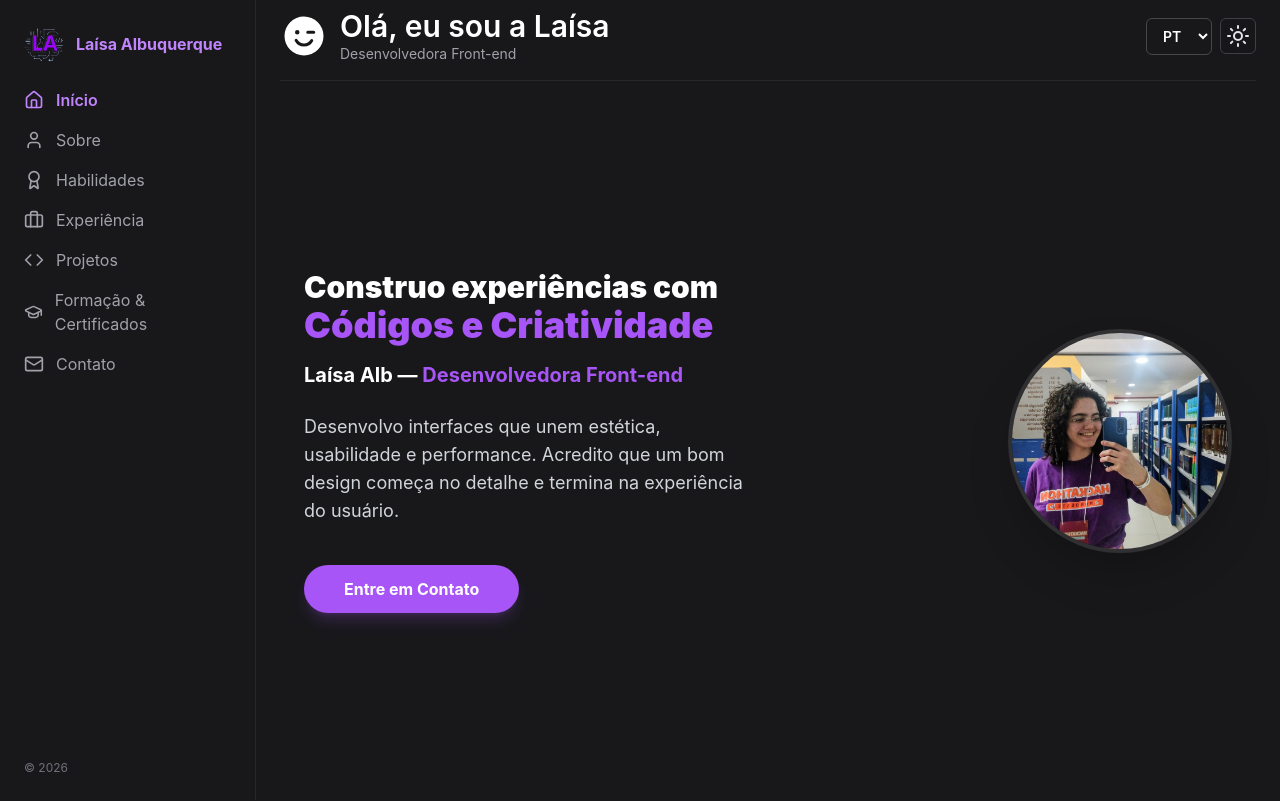
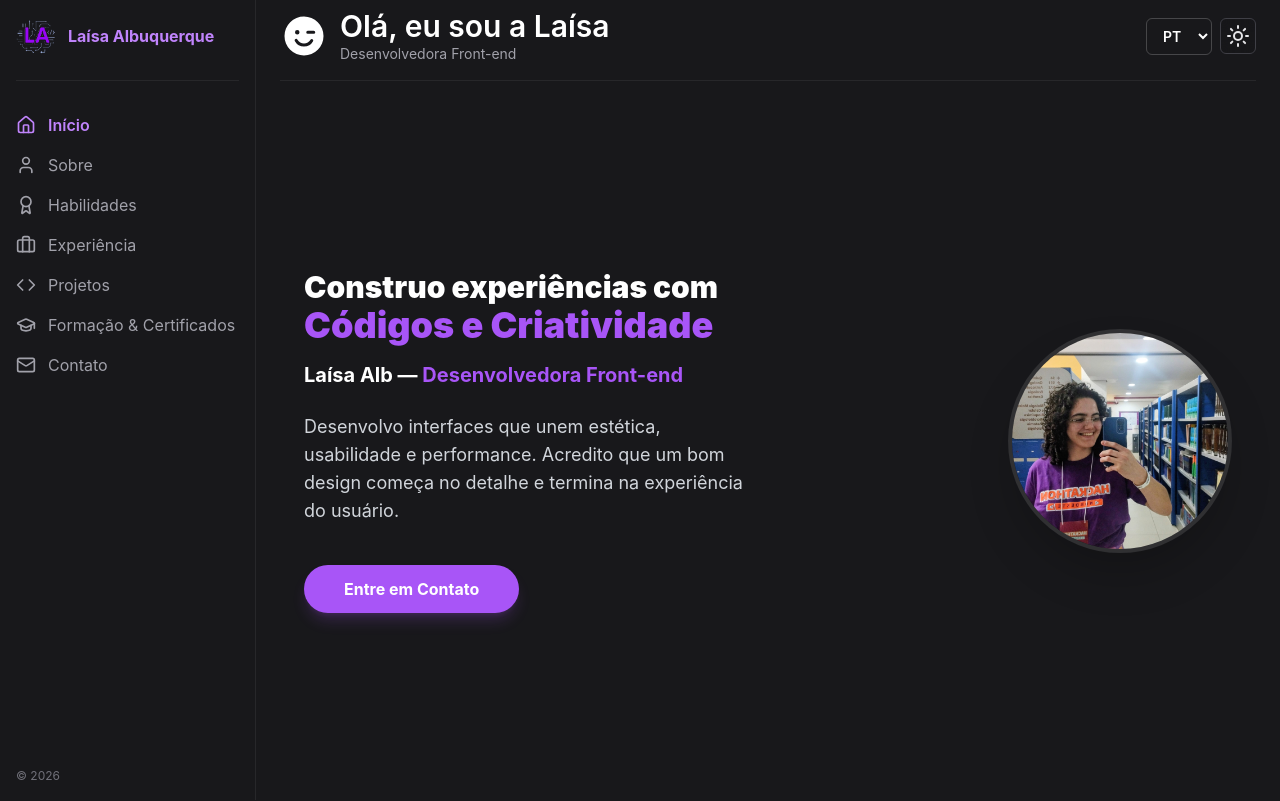
Before and after one commit to LaisaAlb/laisaalbPortfolio, a React (Vite) app: page / in a window 1280 px wide. Built offline with nearby package versions, Linux system fonts and the light colour scheme.

Commit message:
fix(styles): Adicionando uma linha

```diff
--- a/src/layout/Sidebar.tsx
+++ b/src/layout/Sidebar.tsx
@@ -33,10 +33,7 @@ export default function Sidebar() {
     const element = document.getElementById(id)
     if (!element) return
 
-    element.scrollIntoView({
-      behavior: "smooth",
-      block: "start",
-    })
+    element.scrollIntoView({ behavior: "smooth", block: "start" })
   }
 
   return (
@@ -84,7 +81,6 @@ export default function Sidebar() {
           md:hidden flex flex-col p-6
         `}
       >
-        {/* FECHAR */}
         <button
           onClick={() => setOpen(false)}
           className="absolute top-4 right-4 text-white"
@@ -92,7 +88,6 @@ export default function Sidebar() {
           <X className="w-6 h-6" />
         </button>
 
-        {/* MENU */}
         <div className="mt-12 flex-1">
           <nav className="flex flex-col gap-4">
             {links.map(link => (
@@ -115,7 +110,6 @@ export default function Sidebar() {
           </nav>
         </div>
 
-        {/* FOOTER MOBILE */}
         <div className="flex justify-between items-center pt-4 border-t border-zinc-800">
           <LanguageSwitcher />
           <ThemeToggle />
@@ -127,10 +121,11 @@ export default function Sidebar() {
         className="
           hidden md:flex fixed left-0 top-0 h-full w-20 md:w-64
           bg-zinc-900 border-r border-zinc-800
-          flex-col justify-between p-6
+          flex-col justify-between p-4
         "
       >
         <div className="flex flex-col gap-6">
+          {/* LOGO */}
           <div className="flex items-center">
             <img src={Logo} alt="Logo" className="w-10 h-10" />
             <span className="ml-3 font-bold text-purple-400">
@@ -138,7 +133,11 @@ export default function Sidebar() {
             </span>
           </div>
 
-          <nav className="flex flex-col gap-4">
+          {/* 🔹 DIVISOR (TRACINHO) */}
+          <div className="w-full h-px bg-zinc-800" />
+
+          {/* NAVEGAÇÃO */}
+          <nav className="flex flex-col gap-4 pt-2">
             {links.map(link => (
               <NavLink
                 key={link.path}
```
